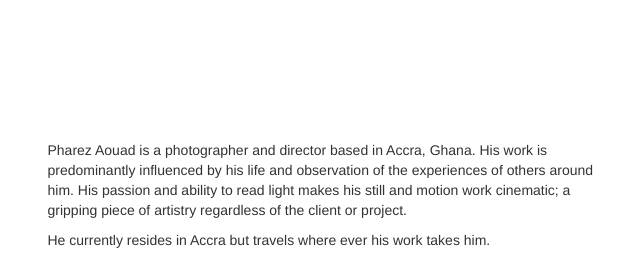
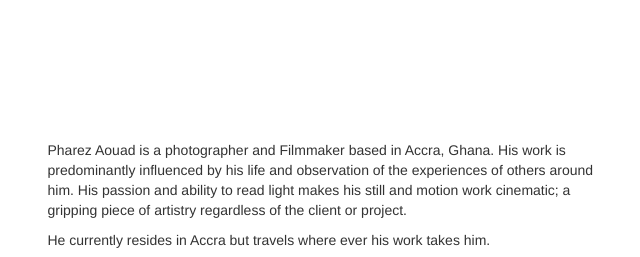
Before and after one commit to pharez/pharez.github.io, a plain HTML site: page index.html in a window 1280 px wide. Shown: the top 257 px of the page, 315-955 px from the left. Drawn offline with nearby package versions, Linux system fonts and the light colour scheme.

Commit message:
fix typo

```diff
--- a/index.html
+++ b/index.html
@@ -113,7 +113,7 @@
   <body>
     <div class="container"><div class="row">
         <div class="col-md-6 col-md-offset-3 vert-offset-top-10">
-          <p>Pharez Aouad is a photographer and director based in Accra,
+          <p>Pharez Aouad is a photographer and Filmmaker based in Accra,
             Ghana. His work is predominantly influenced by his life and
             observation of the experiences of others around him. His passion and
             ability to read light makes his still and motion work cinematic; a
```
